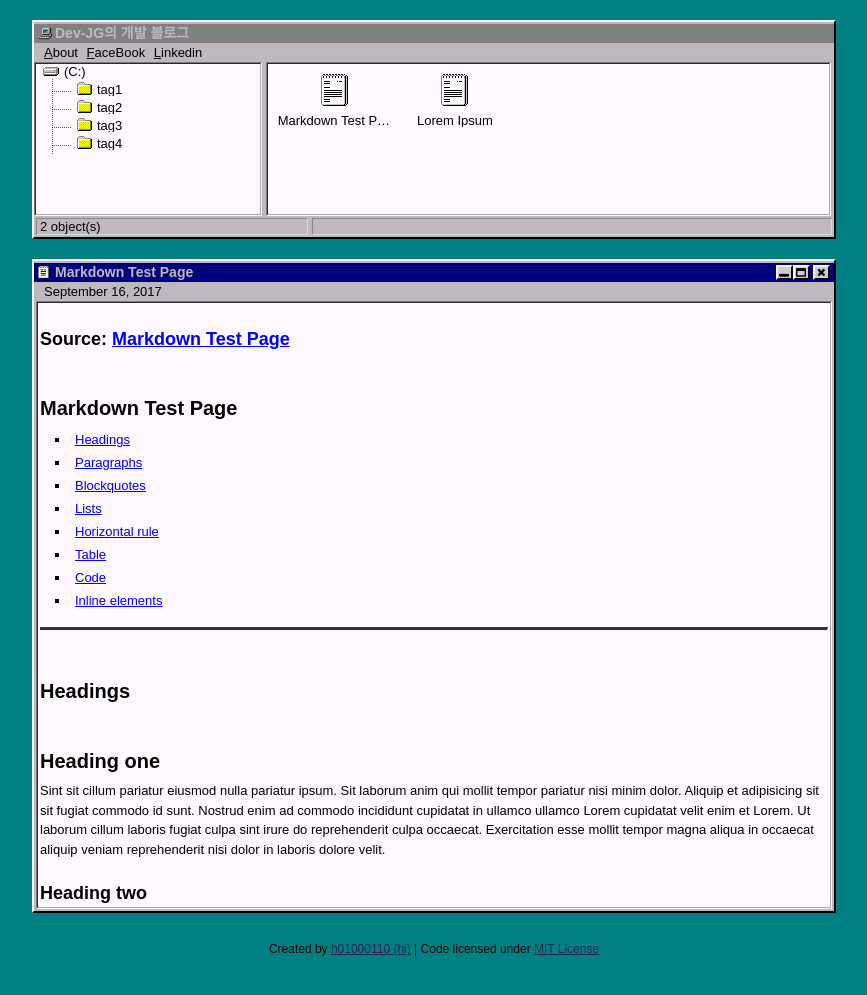
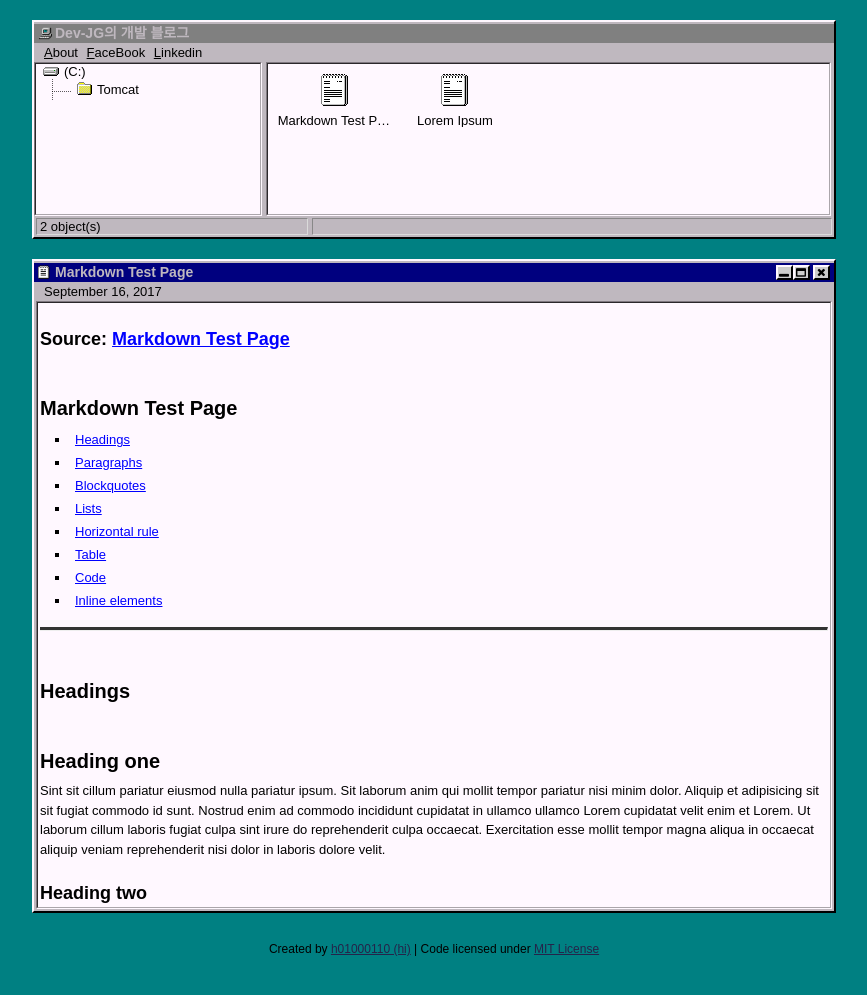
Before and after one commit to dev-JG/dev-jg.github.io, a Jekyll site: the page built from _posts/2017-09-16-markdown-test-page.md, in a window 1280 px wide. Shown: the top 995 px of the page, without its empty margins (206-1073 px from the left). Built offline with Jekyll 4.4.1, drawn with Linux system fonts in a browser that asks for light colours.

Commit message:
- 오류수정

```diff
--- a/_posts/2017-08-31-lorem-ipsum.md
+++ b/_posts/2017-08-31-lorem-ipsum.md
@@ -1,7 +1,7 @@
 ---
 layout: default
 title: "Lorem Ipsum"
-tags: tag1 tag2 tag3 tag4
+tags: Tomcat
 ---
 
 ## Lorem Ipsum
--- a/_posts/2017-09-16-markdown-test-page.md
+++ b/_posts/2017-09-16-markdown-test-page.md
@@ -1,7 +1,7 @@
 ---
 layout: default
 title: "Markdown Test Page"
-tags: tag1 tag3
+tags: Tomcat
 ---
 
 ## Source: [Markdown Test Page](https://github.com/fullpipe/markdown-test-page)
```
